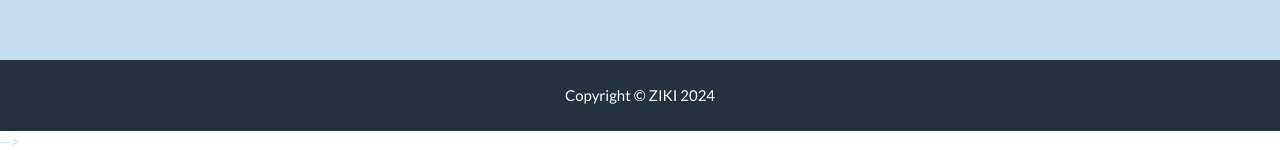
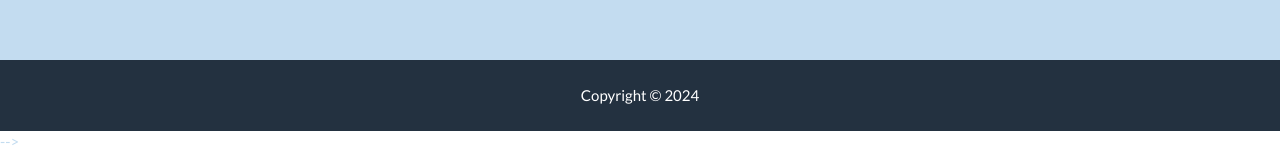
Before and after one commit to zikkkiii/zikkkiii.github.io, a Jekyll site: the page built from _posts/2014-07-18-project-1.markdown, in a window 1280 px wide and 900 px high, scrolled down 928 px. Shown: the part 747-897 px from the top of the window. Built offline with Jekyll 4.4.1, drawn with Linux system fonts in a browser that asks for light colours.

Commit message:
Update _config.yml

```diff
--- a/_config.yml
+++ b/_config.yml
@@ -33,7 +33,6 @@ color:
 # Footer settings
 footer:
   social: Around the Web
-  copyright: "ZIKI"
 
 # Social networks usernames (many more available: google-plus, flickr, dribbble, pinterest, instagram, tumblr, linkedin, etc.)
 social:
```
